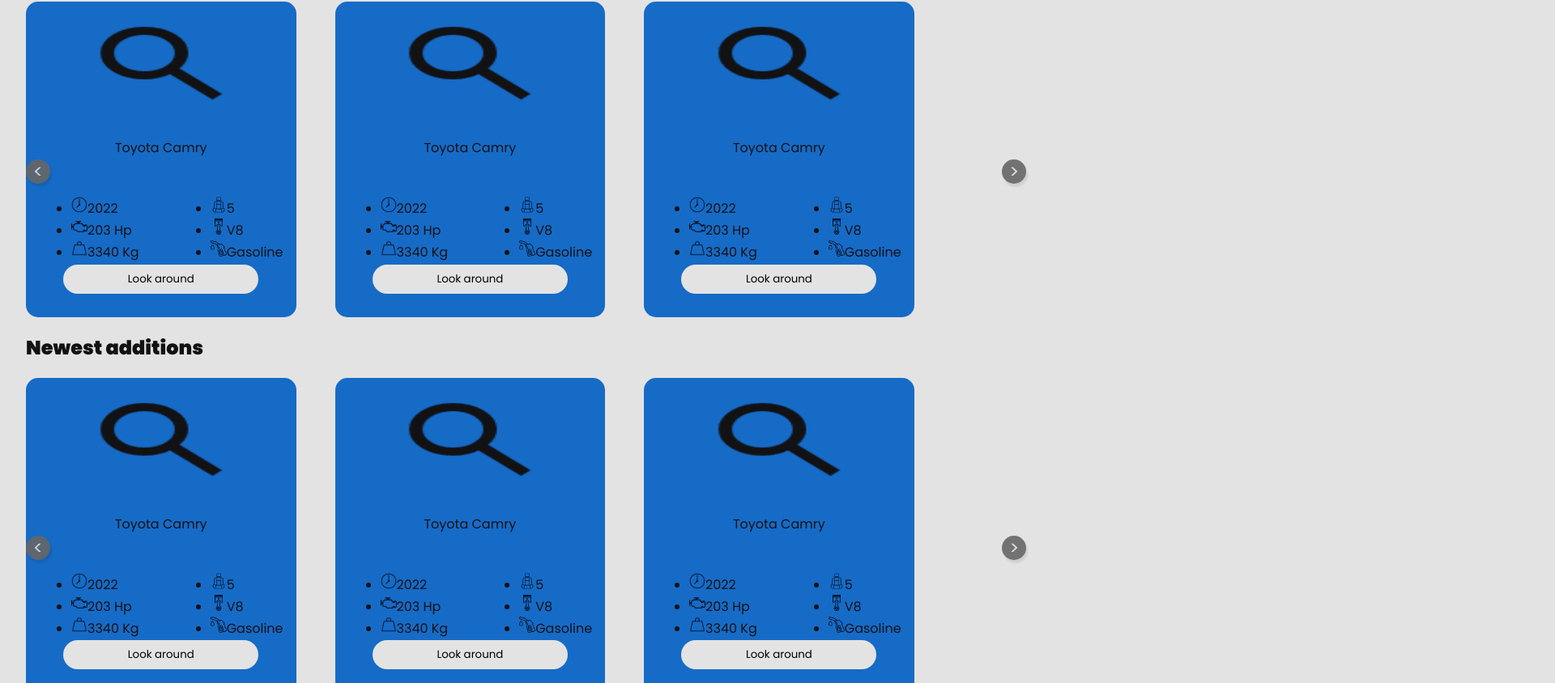
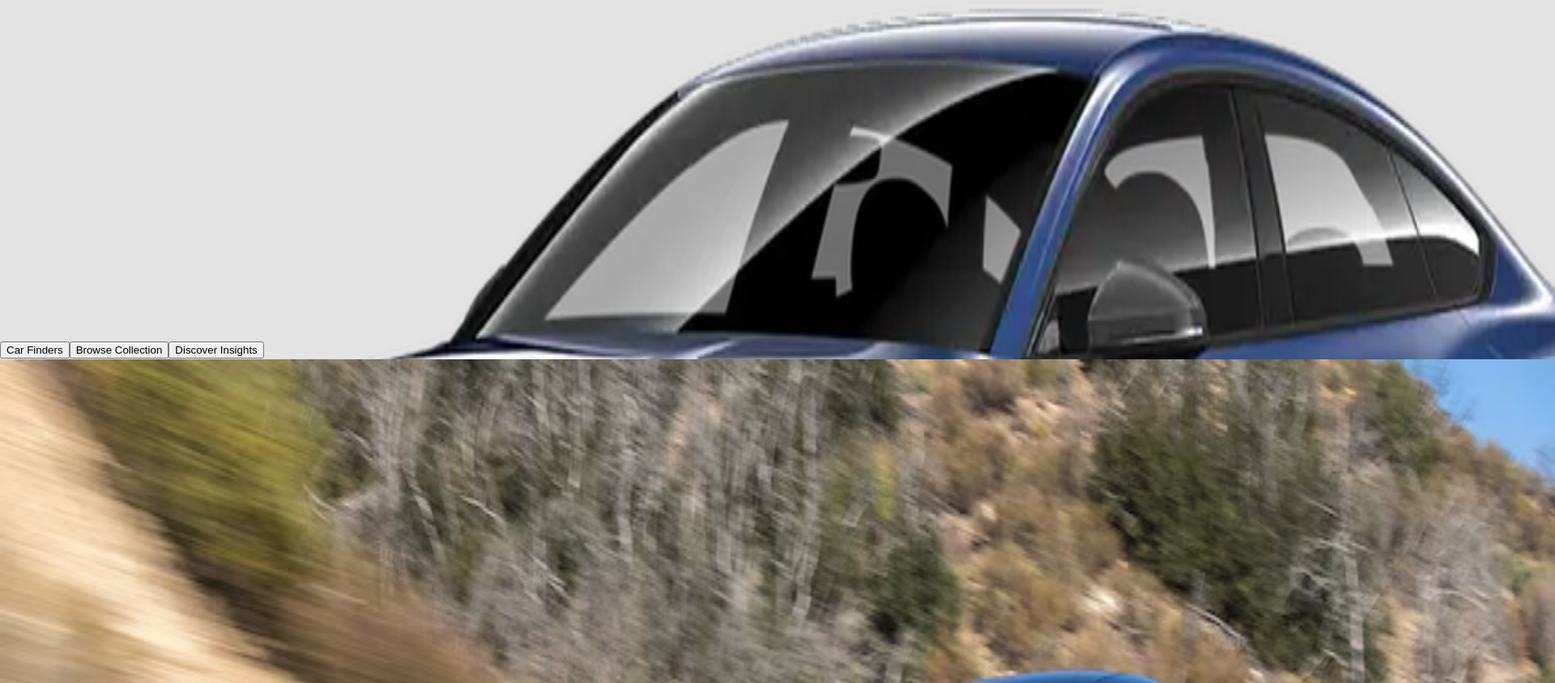
Before and after one commit to MonkyMars/Carlist, a Next.js app: page / in a window 1280 px wide. Shown: the part 456-1300 px from the top of the page at 81% size, 1920 px wide, since content can reach past the window. Built offline with nearby package versions, Linux system fonts and the light colour scheme.

Commit message:
overhaul

```diff
--- a/pages/index.tsx
+++ b/pages/index.tsx
@@ -1,71 +1,83 @@
+"use client"
 import type { NextPage } from "next";
 import Head from "next/head";
 import Image from "next/image";
 import styles from "../styles/Home.module.scss";
 import Nav from "../components/Nav";
 import Car from "../components/Car";
+import Link from "next/link";
 import React, { useEffect, useState } from "react";
-
-interface Car {
-  make: string;
-  model: string;
-  fuel_type: string;
-  year: number;
-  hp: number;
-  seats: number;
-  weight: number;
-  engine_type: string;
-  image: string;
-}
-
+import { useRouter } from "next/router";
+import AOS from "aos"
+import "aos/dist/aos.css"
 const Home: NextPage = () => {
-  const [carData, setCarData] = useState<Car[]>([
-    {
-      make: "Toyota",
-      model: "Camry",
-      fuel_type: "Gasoline",
-      year: 2022,
-      hp: 203,
-      seats: 5,
-      weight: 3340,
-      engine_type: "V8",
-      image: "/icons/search.png",
-    },
-  ]);
-
+  const router = useRouter();
+  useEffect(() => {
+    AOS.init({
+      offset: 0,
+      duration: 500,
+      easing: 'ease-in-out',
+    });
+  }, []);
   return (
     <>
-      <Nav />
-      <main className={styles.main}>
-        <header>
-          <h1>{"Carlist"}</h1>
-          <p>{"Find all the specifications you need."}</p>
-          <button>{"Search"}</button>
-        </header>
-        <section aria-label="most popular">
-          <h2>{"Most Popular"}</h2>
+      <h2 className={styles.title} data-aos="fade">{"CarList"}</h2>
+      <main className={styles.main} data-aos="fade-down">
+        <section>
+          <h2>{"CarList"}</h2>
+          <Image
+            src={"/rs5.png"}
+            alt="Audi RS5"
+            width={2000}
+            height={2000}
+            draggable={false}
+          />
+          <div />
+          <label>{"Audi RS5 B9"}</label>
+        </section>
+      </main>
+      <div className={styles.button_container} data-aos="flip-left">
+        <button onClick={() => router.push("/carfinder")}>
+          {"Car Finders"}
+        </button>
+        <button onClick={() => router.push("/collection/showcase")}>
+          {"Browse Collection"}
+        </button>
+        <button onClick={() => router.push("/insights")}>
+          {"Discover Insights"}
+        </button>
+      </div>
+      <main className={styles.articles}>
+        <article data-aos="fade">
+          <Image src={"/gt3.avif"} alt="gt3" width={2000} height={2000} />
           <div>
-            <button aria-label="<">{"<"}</button>
-            <div>
-              <Car carData={carData[0]} />
-              <Car carData={carData[0]} />
-              <Car carData={carData[0]} />
-            </div>
-            <button aria-label=">">{">"}</button>
+            <h3>{"Porsche 922 GT3 Touring"}</h3>
+            <p>
+              {
+                "The Porsche 911 GT3 Touring 992 masterfully combines performance and elegance, delivering an exhilarating driving experience. With its subtle design—eschewing the aggressive wing for a refined look—it’s equally at home on the track and the road. Powered by a thrilling 4.0-liter flat-six engine with 502 horsepower, it accelerates from 0 to 60 mph in just 3.2 seconds, accompanied by a spine-tingling exhaust note."
+              }
+            </p>
+            <p>
+              {"The handling is precise, thanks to active suspension and rear-axle steering, while the luxurious interior offers comfort for everyday driving. The GT3 Touring perfectly embodies Porsche&apos;s racing heritage, making it an ideal choice for enthusiasts who seek both performance and practicality. But how does it stack up against its rivals? Read further in our" }
+              <Link href={'/insights/porsche/gt3-touring-992'}>{' insights!'}</Link>
+            </p>
           </div>
-        </section>
-        <section>
-          <h2>{'Newest additions'}</h2>
+        </article>
+        <article data-aos="fade">
+          <Image src={"/rs5.png"} alt="gt3" width={2000} height={2000} draggable={false} />
           <div>
-            <button aria-label="<">{"<"}</button>
-            <div>
-              <Car carData={carData[0]} />
-              <Car carData={carData[0]} />
-              <Car carData={carData[0]} />
-            </div>
-            <button aria-label=">">{">"}</button>
+            <h3>{"Up and coming"}</h3>
+            <p>
+              {
+                "The Audi RS5 B9 is set to be a thrilling addition to the realm of performance coupes, seamlessly blending power and sophistication for an unparalleled driving experience. With its dynamic design—characterized by a bold Singleframe grille and sculpted lines—it commands attention on both the road and the racetrack. Under the hood, it boasts a potent twin-turbocharged 2.9-liter V6 engine, delivering a remarkable 444 horsepower, enabling it to sprint from 0 to 60 mph in a mere 3.9 seconds, all while emitting an exhilarating soundtrack."
+              }
+            </p>
+            <p>
+              {"Equipped with Audi's renowned Quattro all-wheel drive system, the RS5 B9 offers exceptional grip and stability, ensuring confident handling in all conditions. Inside, the cabin is a sanctuary of luxury, featuring premium materials, state-of-the-art technology, and ergonomically designed sports seats that provide both comfort and support. The RS5 B9 encapsulates Audi's performance pedigree, making it an enticing option for enthusiasts who crave both everyday usability and track-ready dynamics. But will it rise to the occasion against its fierce competitors? Discover more in our" }
+              <Link href={'/insights/audi/rs5-b9-upandcoming'}>{' insights!'}</Link>
+            </p>
           </div>
-        </section>
+        </article>
       </main>
     </>
   );
```
